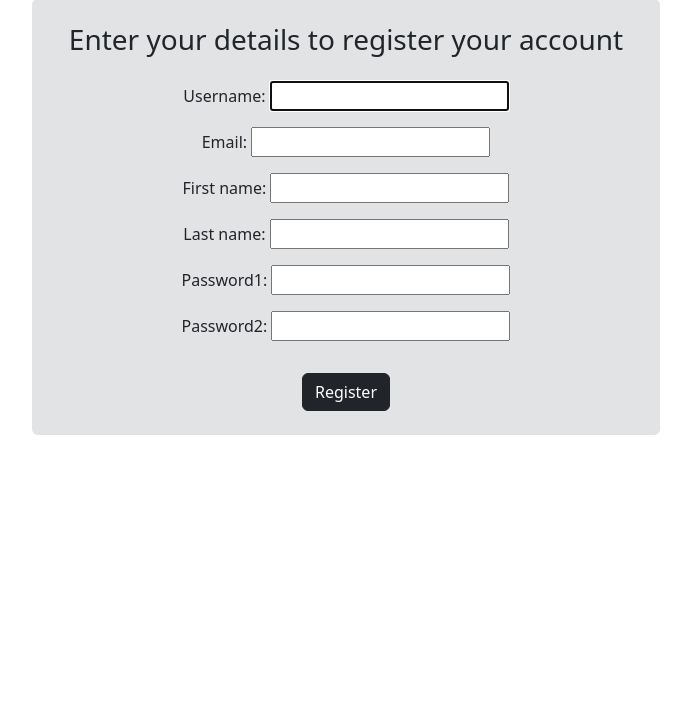
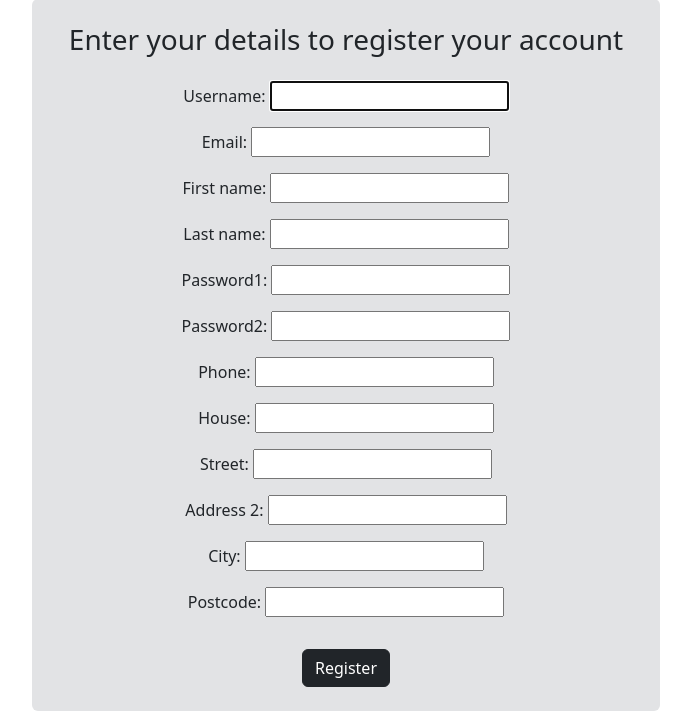
Before and after one commit to iftec/BigBangBookstore, a Django app: page /register/ in a window 1280 px wide. Shown: the part 147-858 px from the top of the page, without its empty margins (294-985 px from the left). Before the commit the page ends 582 px from the top, so only its background shows below. Run offline with Django 5.2, Linux system fonts and the light colour scheme; some libraries are stand-ins or nearby versions.

Commit message:
Refactor code
Update customer model to allow for associating with user model when registering, and remove unnecessary fields.
Update registration form to support creating customer entry when registering
Add OrderItems model in preparation for creating orders

```diff
--- a/basket/templates/basket.html
+++ b/basket/templates/basket.html
@@ -10,6 +10,11 @@
             </div>
             <div class="col-4 text-end pe-4">
                 <a href="{% url 'store:storefront' %}"><button type="button" class="btn btn-dark ms-auto"><< Continue shopping</button></a>
+            </div>
+        </div>
+        <div class="row justify-content-center">
+            <div class="col-2 text-center mx-auto">
+                <button type="button" class="btn btn-dark">Checkout</button>
             </div>
         </div>
 
--- a/basket/views.py
+++ b/basket/views.py
@@ -1,6 +1,6 @@
 from django.shortcuts import get_object_or_404, redirect, render
 from django.views.generic import ListView, View
-from store.models import Product
+from store.models import Product, Order, OrderItems
 from .models import Basket, BasketItem
 from .forms import AddToBasketForm
 from django.contrib import messages
@@ -14,7 +14,9 @@ class BasketView(ListView):
         if request.user.is_authenticated:
             # Get users basket or create a new one if dosen't exist
             # and flag if it's a new basket
-            basket, new_basket = Basket.objects.get_or_create(user=request.user)
+            basket, new_basket = Basket.objects.get_or_create(
+                user=request.user
+                )
             basket_items = BasketItem.objects.filter(basket=basket)
             # Define variables
             items = []
--- a/store/admin.py
+++ b/store/admin.py
@@ -1,7 +1,8 @@
 from django.contrib import admin
-from .models import Customer, Order, Product, Category
+from .models import *
 
 admin.site.register(Customer)
 admin.site.register(Order)
 admin.site.register(Product)
 admin.site.register(Category)
+admin.site.register(OrderItems)
--- a/store/forms.py
+++ b/store/forms.py
@@ -9,13 +9,21 @@ class UserLoginForm(forms.Form):
 
 
 class UserSignUpForm(UserCreationForm):
-    email = forms.EmailField(required=True)
+    email = forms.EmailField()
     username = forms.CharField()
     first_name = forms.CharField()
     last_name = forms.CharField()
     password1 = forms.CharField(widget=forms.PasswordInput)
     password2 = forms.CharField(widget=forms.PasswordInput)
+    phone = forms.CharField()
+    email = forms.EmailField()
+    house = forms.CharField()
+    street = forms.CharField()
+    address_2 = forms.CharField(required=False)
+    city = forms.CharField()
+    postcode = forms.CharField()
 
     class Meta:
         model = User
-        fields = ['username', 'email', 'first_name', 'last_name', 'password1', 'password2']
+        fields = ['username', 'email', 'first_name',
+                  'last_name', 'password1', 'password2']
--- a/store/views.py
+++ b/store/views.py
@@ -1,5 +1,5 @@
 from django.views import generic
-from .models import Product, Category
+from .models import Product, Category, Customer
 from django.contrib.auth.views import LoginView
 from .forms import UserLoginForm, UserSignUpForm
 from django.db.models import Q
@@ -7,8 +7,7 @@ from basket.forms import AddToBasketForm
 from django.contrib.auth.models import User
 from django.shortcuts import render, redirect, reverse
 from django.contrib import messages
-from django.contrib.auth import logout
-from .forms import UserLoginForm
+from django.contrib.auth import logout, login
 
 
 class StoreFront(generic.ListView):
@@ -90,16 +89,38 @@ class AccountRegister(generic.CreateView):
     template_name = 'signup.html'
 
     def get(self, request):
-        form = self.form_class()
-        return render(request, self.template_name, {'form': form})
+        if request.user.is_authenticated:
+            return redirect('')
+        else:
+            form = self.form_class()
+            return render(request, self.template_name, {'form': form})
 
     def post(self, request):
         form = self.form_class(request.POST)
         if form.is_valid():
-            form.save()
+            user = User.objects.create(
+                username=form.cleaned_data['username'],
+                email=form.cleaned_data['email'],
+                password=form.cleaned_data['password1'],
+                first_name=form.cleaned_data['first_name'],
+                last_name=form.cleaned_data['last_name']
+            )
+            Customer.objects.create(
+                user=user,
+                phone=form.cleaned_data['phone'],
+                house=form.cleaned_data['house'],
+                street=form.cleaned_data['street'],
+                address_2=form.cleaned_data['address_2'],
+                city=form.cleaned_data['city'],
+                postcode=form.cleaned_data['postcode']
+            )
             messages.success(
                 request, 'Registration successful. You can now log in.')
-            return redirect(self.get_success_url())
+            login(request, user)
+            return redirect('/')
+        else:
+            messages.error(
+                request, 'There was an issue registering. Please try again')
         return render(request, self.template_name, {'form': form})
 
     def get_success_url(self):
```
Also changed, not shown: store/models.py (+13 -6 lines), bigbangbookstore/admin.py (added), store/migrations/0005_remove_order_product_remove_order_quantity_and_more.py (added), store/migrations/0006_remove_customer_first_name_remove_customer_last_name_and_more.py (added), store/migrations/0007_remove_customer_email.py (added).
